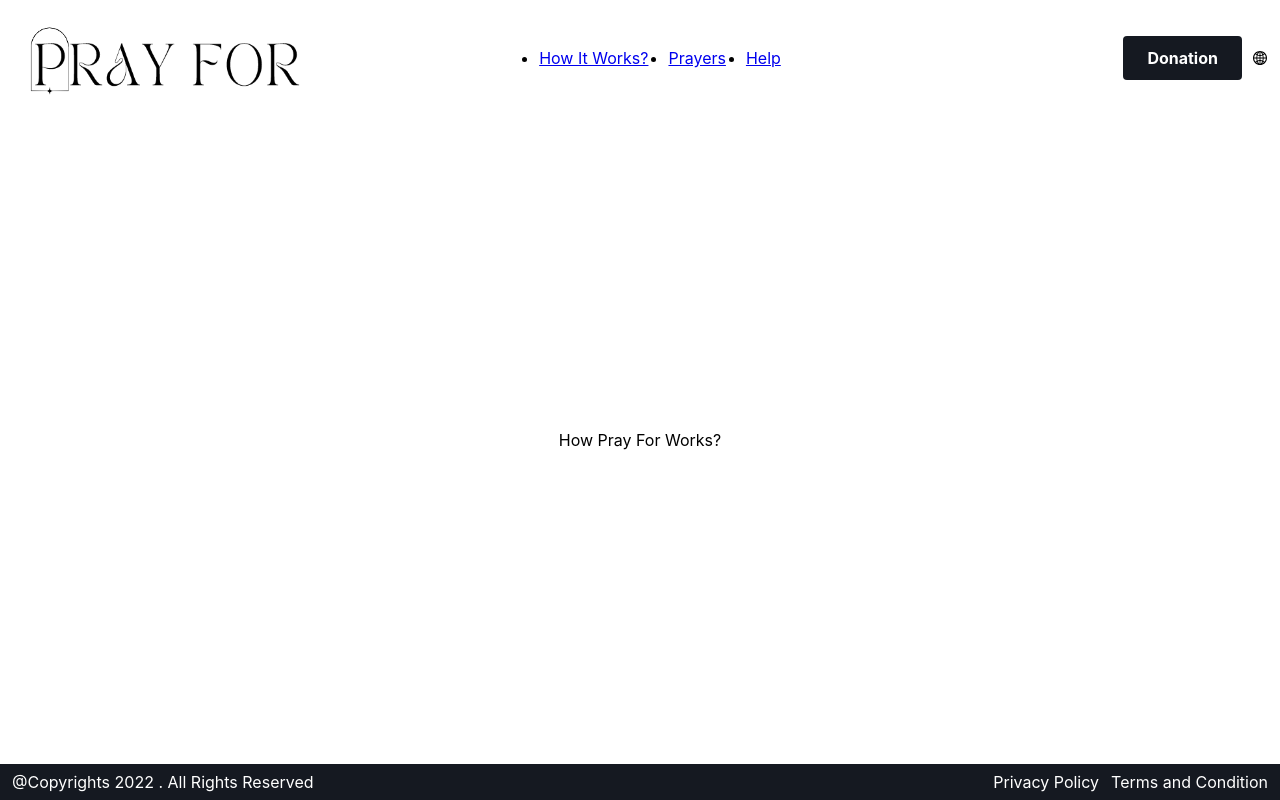
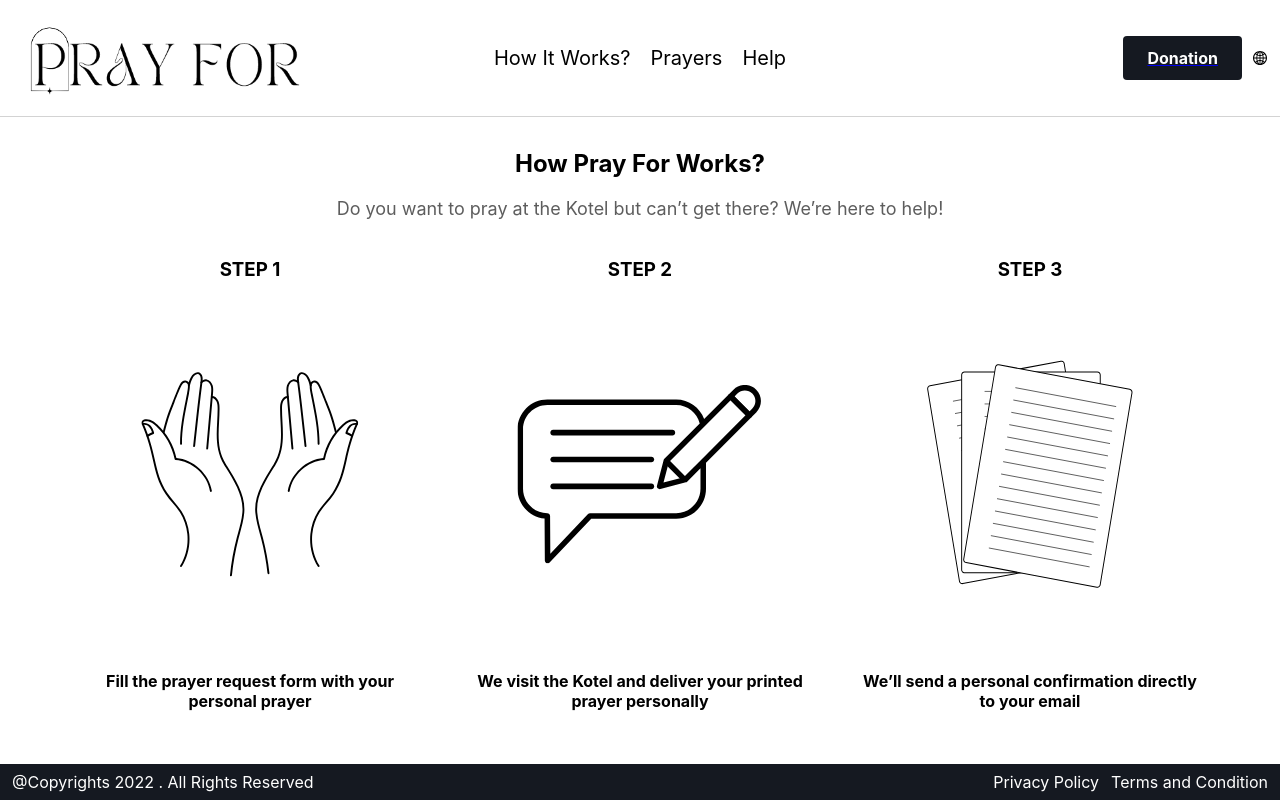
Before and after one commit to niros001/prayfor-client, a React (Create React App) app: page /how-it-works in a window 1280 px wide. Built offline with nearby package versions, Linux system fonts and the light colour scheme.

Commit message:
Implement pages

```diff
--- a/src/App.js
+++ b/src/App.js
@@ -3,7 +3,7 @@ import styled from 'styled-components';
 import {Navigate, Routes, Route} from 'react-router-dom';
 import Header from './components/Header';
 import Footer from './components/Footer';
-import {HowItWorks, Prayers, Help} from './components/pages'
+import {HowItWorks, Prayers, Help, Donation} from './components/pages'
 
 const Container = styled.div`
   height: 100vh;
@@ -14,9 +14,8 @@ const Container = styled.div`
 
 const Content = styled.div`
   height: 100%;
-  display: flex;
-  align-items: center;
-  justify-content: center;
+  padding: 12px;
+  overflow-y: auto;
 `
 
 const App = () => (
@@ -28,6 +27,7 @@ const App = () => (
           <Route path="/how-it-works" element={<HowItWorks />} />
           <Route path="/prayers" element={<Prayers />} />
           <Route path="/help" element={<Help />} />
+          <Route path="/donation" element={<Donation />} />
         </Routes>
       </Content>
       <Footer />
--- /dev/null
+++ b/src/components/Empty.js
@@ -0,0 +1,11 @@
+import React from 'react';
+import {AiOutlineInbox} from 'react-icons/ai';
+
+const Empty = () => (
+    <div style={{margin: 20}}>
+      <AiOutlineInbox size={50} />
+      <div>No Data</div>
+    </div>
+);
+
+export default Empty;
--- a/src/components/Header.js
+++ b/src/components/Header.js
@@ -9,20 +9,19 @@ const Container = styled.div`
   align-items: center;
   justify-content: space-between;
   padding: 8px 12px;
+  border-bottom: .5px solid lightgray;
 `
 
-const Ul = styled.ul`
+const Nav = styled.nav`
   display: flex;
-  li {
+  a {
+    color: black;
+    font-size: 20px;
     margin: 0 10px;
-    //border-bottom-style: solid;
-    //border-bottom-width: 5px;
-    //border-image: linear-gradient(180deg, transparent, white) 1;
-    //:hover {
-    //  border-image: linear-gradient(180deg, black, black) 1;
-    //  transition: border 5.5s;
-    //  font-weight: bold;
-    //}
+    text-decoration-line: none;
+    :hover {
+      text-decoration-line: underline;
+    }
   }
 `;
 
@@ -46,21 +45,15 @@ const DonationBtn = styled.div`
 const Header = () => (
     <Container>
       <img alt="logo" src={logo} />
-      <nav>
-        <Ul>
-          <li>
-            <Link to="/how-it-works">How It Works?</Link>
-          </li>
-          <li>
-            <Link to="/prayers">Prayers</Link>
-          </li>
-          <li>
-            <Link to="/help">Help</Link>
-          </li>
-        </Ul>
-      </nav>
+      <Nav>
+        <Link to="/how-it-works">How It Works?</Link>
+        <Link to="/prayers">Prayers</Link>
+        <Link to="/help">Help</Link>
+      </Nav>
       <Extra>
-        <DonationBtn>Donation</DonationBtn>
+        <Link to="/donation">
+          <DonationBtn>Donation</DonationBtn>
+        </Link>
         <AiOutlineGlobal />
       </Extra>
     </Container>
--- /dev/null
+++ b/src/components/pages/Donation.js
@@ -0,0 +1,23 @@
+import React from 'react';
+import styled from 'styled-components';
+
+const Container = styled.div`
+  display: flex;
+  flex-direction: column;
+  align-items: center;
+`
+
+const SubTitle = styled.div`
+  font-size: 18px;
+  color: #5D5D5D;
+  text-align: center;
+`
+
+const Donation = () => (
+    <Container>
+        <h2>Send Your Prayers</h2>
+        <SubTitle>Do you want to pray at the Kotel but can’t get there? We’re here to help!</SubTitle>
+    </Container>
+)
+
+export default Donation;
--- /dev/null
+++ b/src/components/pages/HowItWorks.js
@@ -0,0 +1,57 @@
+import React from 'react';
+import styled from 'styled-components';
+import icon1 from '../../assets/Icon_1.svg';
+import icon2 from '../../assets/Icon_2.svg';
+import icon3 from '../../assets/Icon_3.svg';
+
+const Container = styled.div`
+  display: flex;
+  flex-direction: column;
+  align-items: center;
+`
+
+const SubTitle = styled.div`
+  font-size: 18px;
+  color: #5D5D5D;
+  text-align: center;
+`
+
+const Steps = styled.div`
+  display: flex;
+  align-items: center;
+  justify-content: space-around;
+  flex-wrap: wrap;
+`
+
+const StepWrapper = styled.div`
+  display: flex;
+  flex-direction: column;
+  align-items: center;
+  max-width: 350px;
+  margin: 20px;
+  h4 {
+    text-align: center;
+  }
+`
+
+const Step = ({step, icon, info}) => (
+    <StepWrapper>
+      <h3>STEP {step}</h3>
+      <img alt="icon" src={icon} height={350} />
+      <h4>{info}</h4>
+    </StepWrapper>
+);
+
+const HowItWorks = () => (
+    <Container>
+      <h2>How Pray For Works?</h2>
+      <SubTitle>Do you want to pray at the Kotel but can’t get there? We’re here to help!</SubTitle>
+      <Steps>
+        <Step step={1} icon={icon1} info="Fill the prayer request form with your personal prayer" />
+        <Step step={2} icon={icon2} info="We visit the Kotel and deliver your printed prayer personally" />
+        <Step step={3} icon={icon3} info="We’ll send a personal confirmation directly to your email" />
+      </Steps>
+    </Container>
+)
+
+export default HowItWorks;
--- a/src/components/pages/HowItWorks/HowItWorks.js
+++ /dev/null
@@ -1,9 +0,0 @@
-import React from 'react';
-
-const HowItWorks = () => (
-    <div>
-      How Pray For Works?
-    </div>
-)
-
-export default HowItWorks;
--- /dev/null
+++ b/src/components/pages/Prayers.js
@@ -0,0 +1,25 @@
+import React from 'react';
+import styled from 'styled-components';
+import Empty from '../Empty';
+
+const Container = styled.div`
+  display: flex;
+  flex-direction: column;
+  align-items: center;
+`
+
+const SubTitle = styled.div`
+  font-size: 18px;
+  color: #5D5D5D;
+  text-align: center;
+`
+
+const Prayers = () => (
+    <Container>
+      <h2>Last Prayers</h2>
+      <SubTitle>Every prayer request delivered, detailed confirmation provided throw email.</SubTitle>
+      <Empty />
+    </Container>
+)
+
+export default Prayers;
--- a/src/components/pages/Prayers/Prayers.js
+++ /dev/null
@@ -1,9 +0,0 @@
-import React from 'react';
-
-const Prayers = () => (
-    <div>
-      Prayers Page
-    </div>
-)
-
-export default Prayers;
```
Also changed, not shown: src/components/pages/index.js (+4 -3 lines), src/components/pages/Help.js (renamed from src/components/pages/Help/Help.js).
